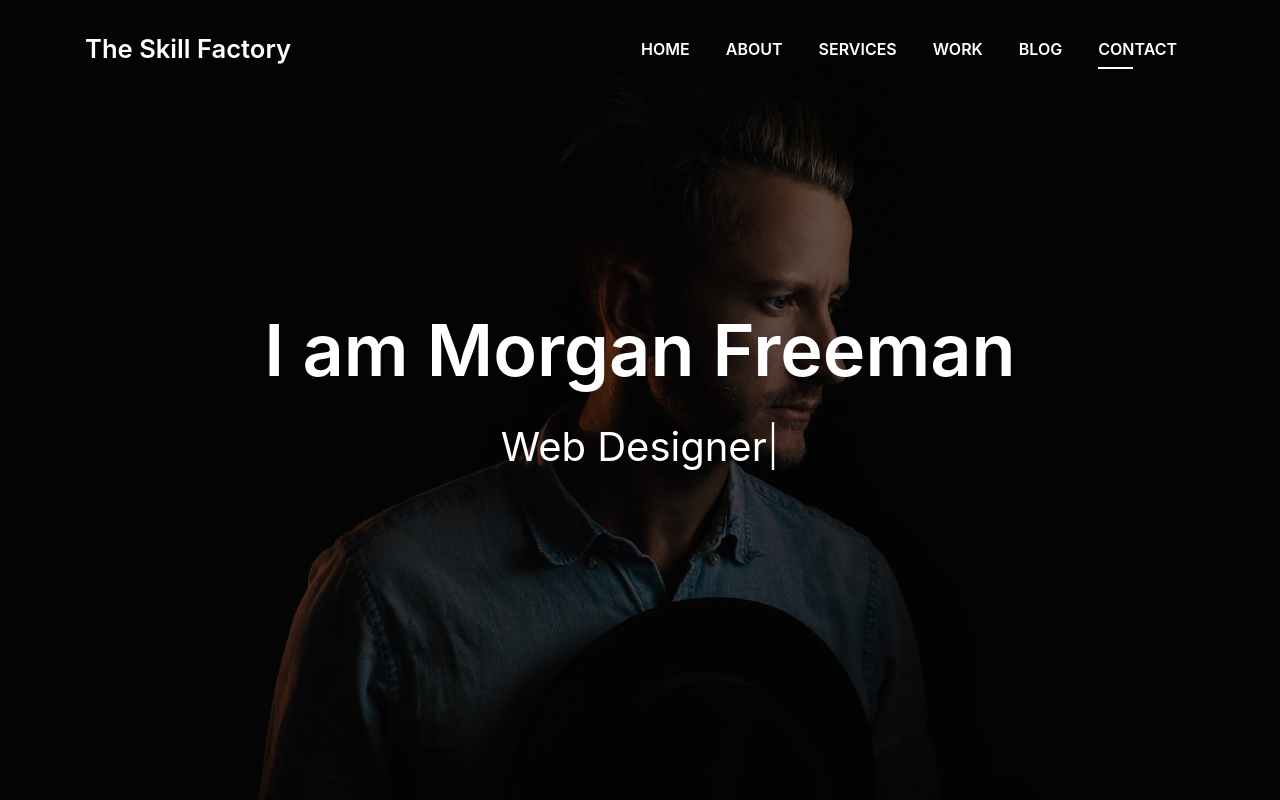
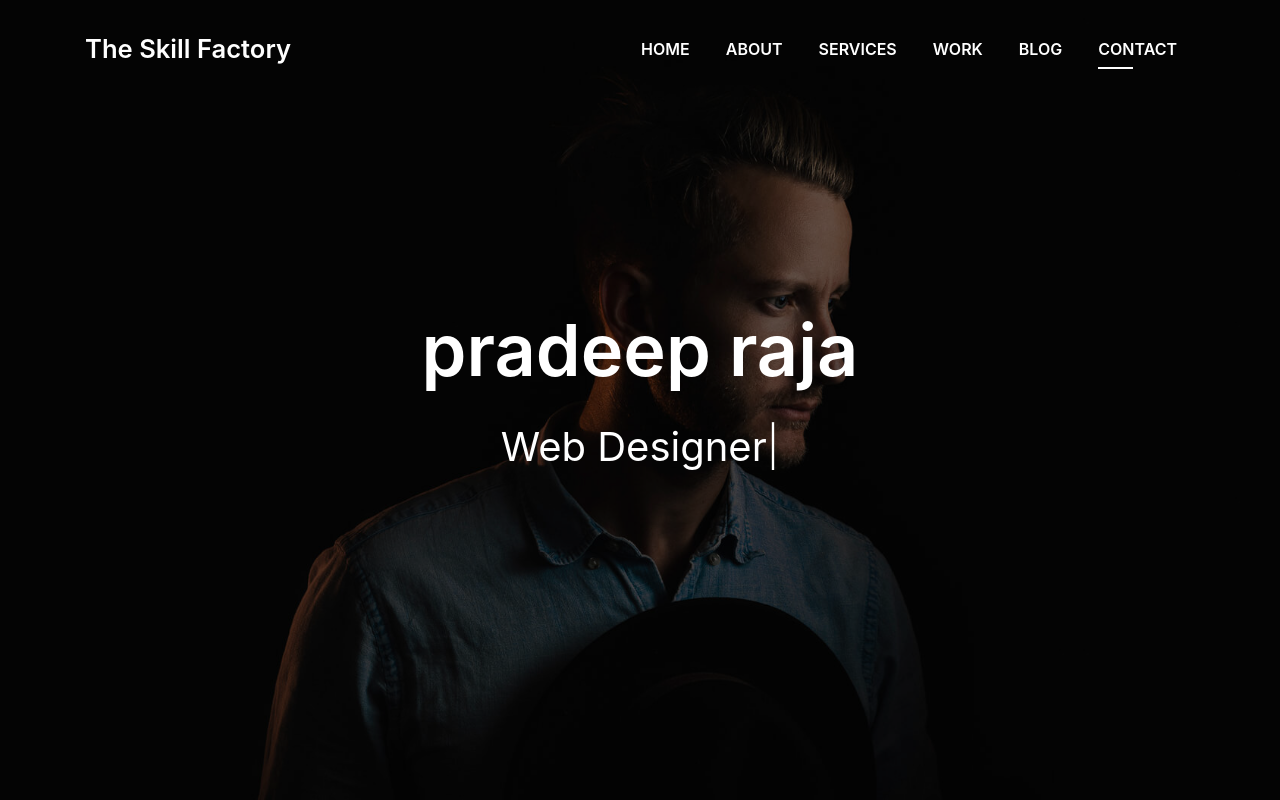
Before and after one commit to saiteja1515/test-proj, a plain HTML site: page index.html in a window 1280 px wide. Shown: the top 800 px of the page. Drawn offline with Linux system fonts and the light colour scheme; files whose address does not match are found by name.

Commit message:
change titile

```diff
--- a/index.html
+++ b/index.html
@@ -2,7 +2,7 @@
 <html lang="en">
 <head>
   <meta charset="utf-8">
-  <title>DevFolio Bootstrap Template</title>
+  <title>skillfactory</title>
   <meta content="width=device-width, initial-scale=1.0" name="viewport">
   <meta content="" name="keywords">
   <meta content="" name="description">
@@ -77,7 +77,7 @@
       <div class="table-cell">
         <div class="container">
           <!--<p class="display-6 color-d">Hello, world!</p>-->
-          <h1 class="intro-title mb-4">I am Morgan Freeman</h1>
+          <h1 class="intro-title mb-4">pradeep raja</h1>
           <p class="intro-subtitle"><span class="text-slider-items">CEO DevFolio,Web Developer,Web Designer,Frontend Developer,Graphic Designer</span><strong class="text-slider"></strong></p>
           <!-- <p class="pt-3"><a class="btn btn-primary btn js-scroll px-4" href="#about" role="button">Learn More</a></p> -->
         </div>
```
